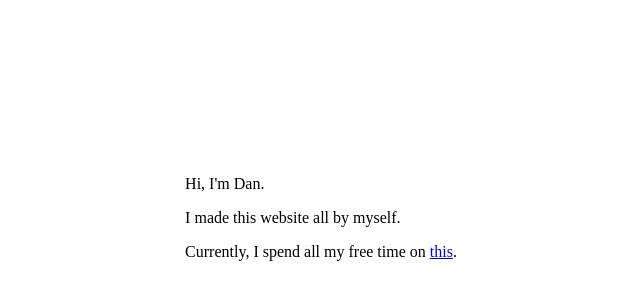
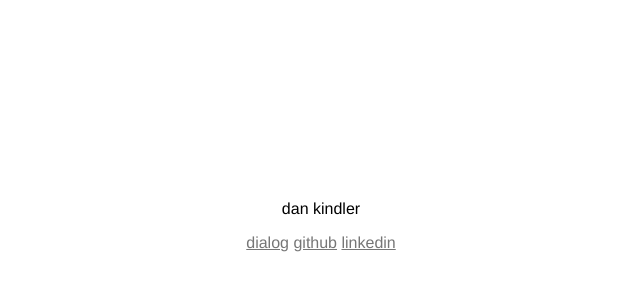
Before and after one commit to dkindler/dkindler.github.io, a plain HTML site: page index.html in a window 1280 px wide. Shown: the part 182-482 px from the top of the page, without its empty margins (319-959 px from the left). Drawn offline with Linux system fonts and the light colour scheme.

Commit message:
update layout

```diff
--- a/index.html
+++ b/index.html
@@ -1,4 +1,7 @@
 <html>
+	<head>
+		<meta http-equiv="Content-type" content="text/html; charset=utf-8">
+		<title>dkind</title>
 		<style type="text/css" media="screen">
 			#content {
 			    position: absolute;
@@ -7,28 +10,22 @@
 			    -moz-transform: translateX(-50%) translateY(-50%);
 			    -webkit-transform: translateX(-50%) translateY(-50%);
 			    transform: translateX(-50%) translateY(-50%);
+				text-align: center;
+			    font-family: "Avenir", "Helvetica Neue", Helvetica, Arial, sans-serif;
 			}
-		.dan {
-			width: 200px;
-			height: 200px;
-			border-radius: 150px;
-			-webkit-border-radius: 150px;
-			-moz-border-radius: 150px;
-			background: url(me.png) no-repeat;
+			a {
+			    color:#767676;
+			    font-size:16px;
 			}
 		</style>
-
-	<head>
-		<meta http-equiv="Content-type" content="text/html; charset=utf-8">
-		<title>dkind</title>
 	</head>
 
 	<body>
 		<div id="content">
-			<!-- <div class="dan"></div> -->
-			<p>Hi, I'm Dan.</p>
-			<p>I made this website all by myself.</p>
-			<p>Currently, I spend all my free time on <a href="http://startdialog.io">this</a>.</p>
+			<p>dan kindler</p>
+			<a href="http://startdialog.io">dialog</a>
+			<a href="https://github.com/dkindler">github</a>
+			<a href="https://www.linkedin.com/profile/view?id=291781475">linkedin</a>
 		</div>
 	</body>
 
```
Lines whose indentation alone changed are shown as unchanged.
